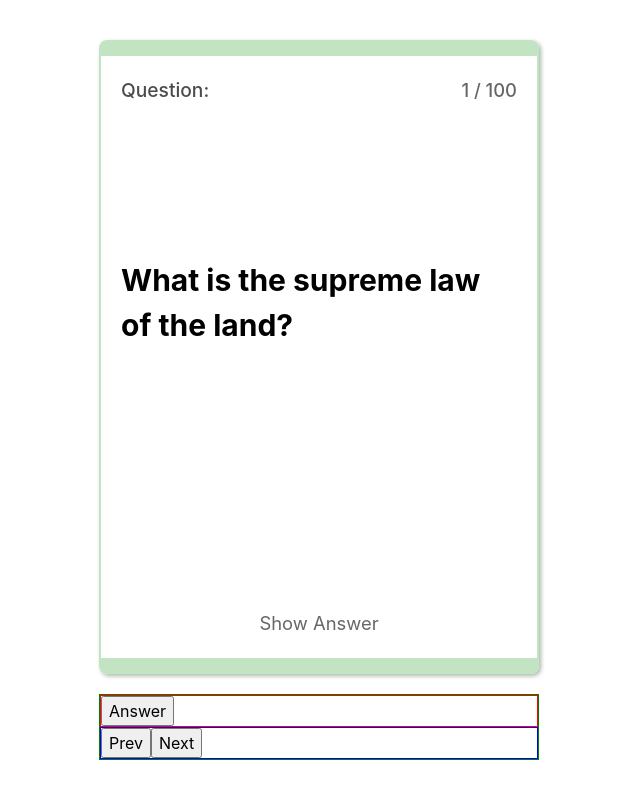
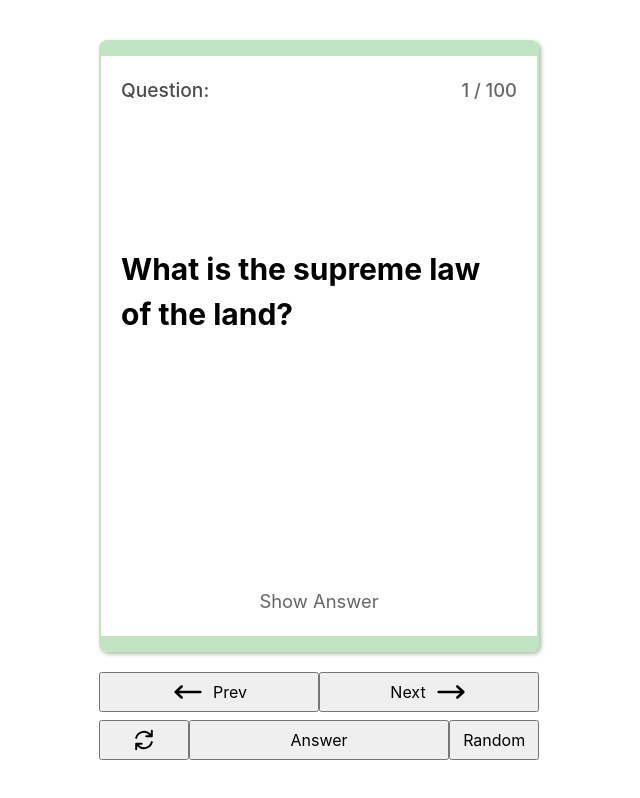
Before and after one commit to sprajams/flashcards, a React (Create React App) app: page / in a window 1280 px wide. Shown: the whole page, without its empty margins (321-961 px from the left). Built offline with nearby package versions, Linux system fonts and the light colour scheme.

Commit message:
action buttons function and styling

```diff
--- a/src/App.css
+++ b/src/App.css
@@ -20,24 +20,39 @@
 }
 
 .btnContainer {
-  border: 1px solid green;
   margin-top: 20px;
-  /* height: 50px; */
+
   display: flex;
   justify-content: center;
   flex-direction: column;
-  /* gap: 20px; */
+  gap: 8px;
 }
 
 .btnTop {
-  border: 1px solid red;
+  display: flex;
+  justify-content: center;
 }
 .btnBottom {
-  border: 1px solid blue;
   width: 100%;
+  display: flex;
+
+  justify-content: center;
 }
 
 .btn {
-  display: inline-block;
-  flex-basis: 1;
+  display: flex;
+  flex-direction: row;
+  width: 100%;
+  justify-content: center;
+  align-items: center;
+  height: 40px;
+  gap: 8px;
+  cursor: pointer;
 }
+.icon {
+  height: 100%;
+}
+.btn--small {
+  flex-basis: 33%;
+  padding: 5px;
+}
--- a/src/App.js
+++ b/src/App.js
@@ -1,12 +1,12 @@
 import { useState } from "react";
 import qData from "./assets/output.json";
 import Card from "./components/CardLayout";
-import Button from "./components/Button";
 import "./App.css";
 
 function App() {
   const [activeIndex, setActiveIndex] = useState(0);
   const [activeFront, setActiveFront] = useState(true);
+
   const handleNext = () => {
     setActiveFront(true);
     if (activeIndex < 99) {
@@ -15,6 +15,7 @@ function App() {
       setActiveIndex(0);
     }
   };
+
   const handlePrev = () => {
     setActiveFront(true);
     if (activeIndex === 0) {
@@ -22,6 +23,16 @@ function App() {
     } else {
       setActiveIndex(activeIndex - 1);
     }
+  };
+
+  const handleRefresh = () => {
+    setActiveFront(true);
+    setActiveIndex(0);
+  };
+
+  const handleRandom = () => {
+    setActiveFront(true);
+    setActiveIndex(Math.floor(Math.random() * 99));
   };
   return (
     <div className="outer">
@@ -36,17 +47,64 @@ function App() {
           />
         </div>
         <div className="btnContainer">
+          <div className="btnBottom">
+            <button className="btn" onClick={handlePrev}>
+              <svg
+                xmlns="http://www.w3.org/2000/svg"
+                viewBox="0 0 20 20"
+                fill="currentColor"
+                className="w-5 h-5 icon"
+              >
+                <path
+                  fillRule="evenodd"
+                  d="M18 10a.75.75 0 01-.75.75H4.66l2.1 1.95a.75.75 0 11-1.02 1.1l-3.5-3.25a.75.75 0 010-1.1l3.5-3.25a.75.75 0 111.02 1.1l-2.1 1.95h12.59A.75.75 0 0118 10z"
+                  clipRule="evenodd"
+                />
+              </svg>
+              <span>Prev</span>
+            </button>
+
+            <button className="btn" onClick={handleNext}>
+              <span>Next</span>
+              <svg
+                xmlns="http://www.w3.org/2000/svg"
+                viewBox="0 0 20 20"
+                fill="currentColor"
+                className="w-5 h-5 icon"
+              >
+                <path
+                  fillRule="evenodd"
+                  d="M2 10a.75.75 0 01.75-.75h12.59l-2.1-1.95a.75.75 0 111.02-1.1l3.5 3.25a.75.75 0 010 1.1l-3.5 3.25a.75.75 0 11-1.02-1.1l2.1-1.95H2.75A.75.75 0 012 10z"
+                  clipRule="evenodd"
+                />
+              </svg>
+            </button>
+          </div>
+
           <div className="btnTop">
-            <button onClick={() => setActiveFront(!activeFront)}>
+            <button className="btn btn--small" onClick={handleRefresh}>
+              {/* refresh button */}
+              <svg
+                xmlns="http://www.w3.org/2000/svg"
+                viewBox="0 0 20 20"
+                fill="currentColor"
+                className="w-5 h-5 icon"
+              >
+                <path
+                  fillRule="evenodd"
+                  d="M15.312 11.424a5.5 5.5 0 01-9.201 2.466l-.312-.311h2.433a.75.75 0 000-1.5H3.989a.75.75 0 00-.75.75v4.242a.75.75 0 001.5 0v-2.43l.31.31a7 7 0 0011.712-3.138.75.75 0 00-1.449-.39zm1.23-3.723a.75.75 0 00.219-.53V2.929a.75.75 0 00-1.5 0V5.36l-.31-.31A7 7 0 003.239 8.188a.75.75 0 101.448.389A5.5 5.5 0 0113.89 6.11l.311.31h-2.432a.75.75 0 000 1.5h4.243a.75.75 0 00.53-.219z"
+                  clipRule="evenodd"
+                />
+              </svg>
+            </button>
+            <button
+              className="btn"
+              onClick={() => setActiveFront(!activeFront)}
+            >
               {activeFront ? "Answer" : "Question"}
             </button>
-          </div>
-          <div className="btnBottom">
-            <button className="btn" onClick={handlePrev}>
-              Prev
-            </button>
-            <button className="btn" onClick={handleNext}>
-              Next
+            <button className="btn btn--small" onClick={handleRandom}>
+              Random
             </button>
           </div>
         </div>
```
